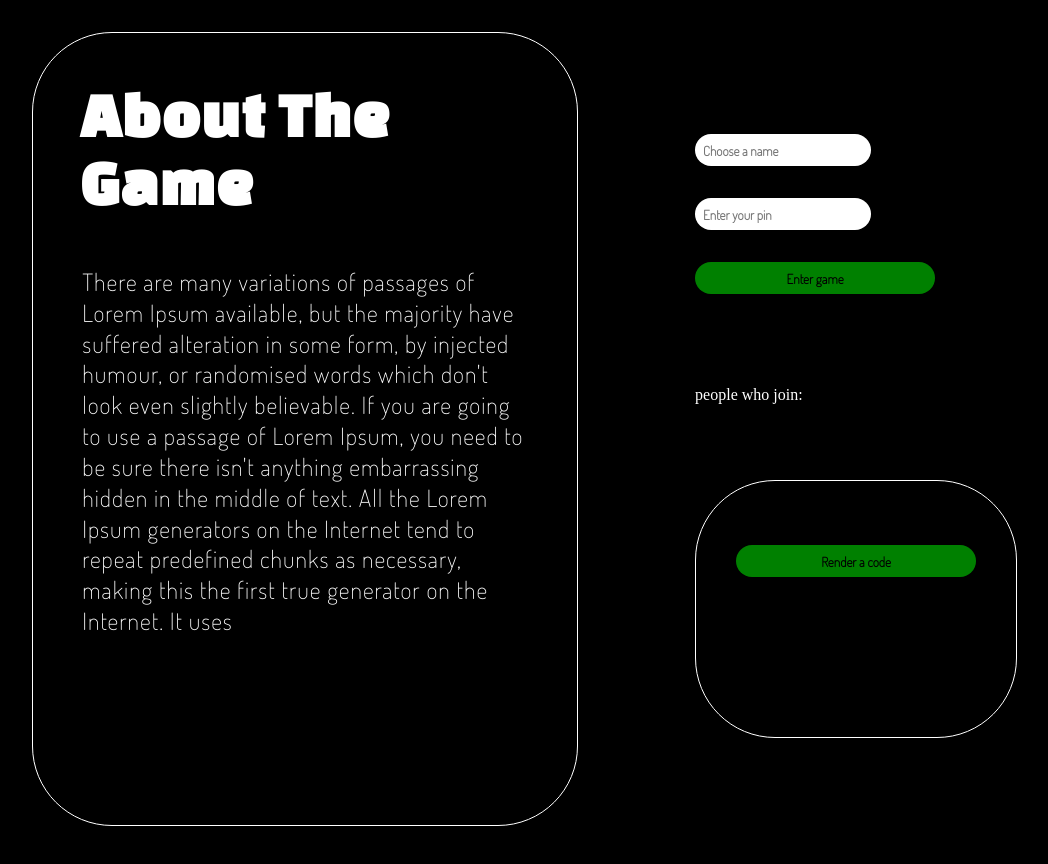
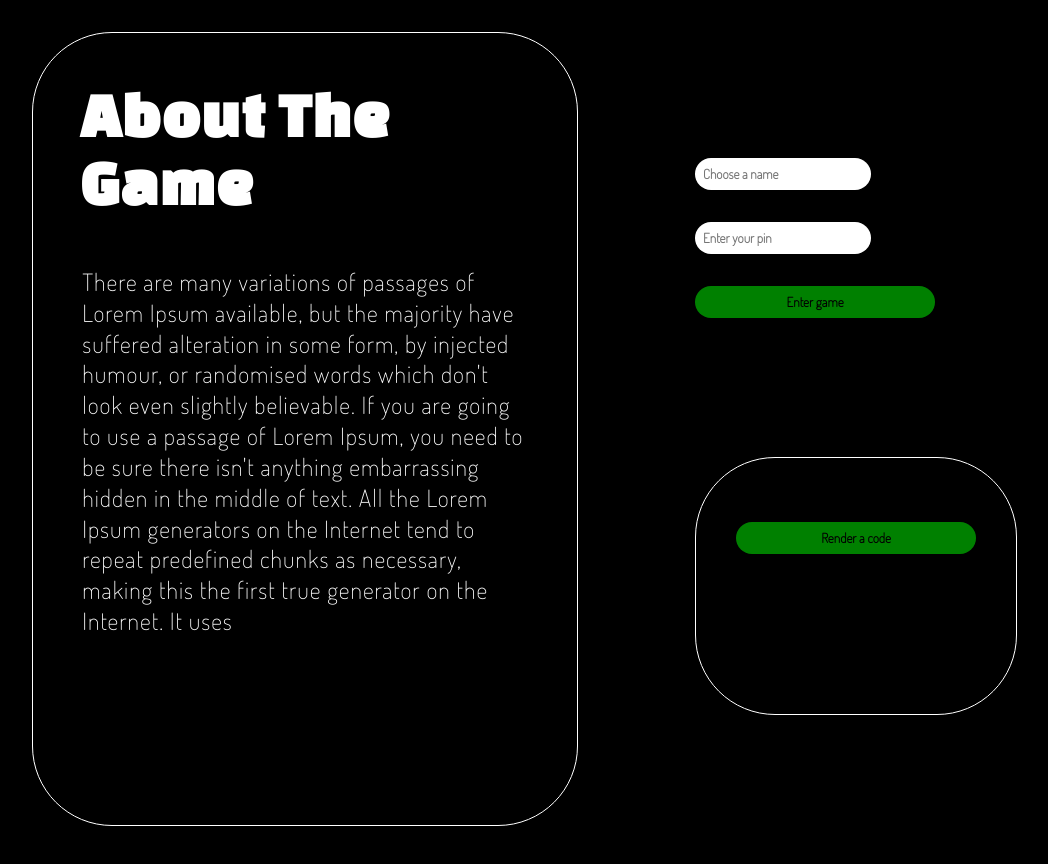
Before and after one commit to mikaGivner/final-project-frontend, a React (Create React App) app: page / in a window 1280 px wide. Shown: the whole page, without its empty margins (19-1067 px from the left). Built offline with nearby package versions, Linux system fonts and the light colour scheme; no server answers; a web font is replaced by a local one.

Commit message:
participants page

```diff
--- a/src/components/GameEntering.js
+++ b/src/components/GameEntering.js
@@ -12,7 +12,7 @@ const socket = io.connect("https://songs-gusses.onrender.com/api/v1/newPlay", {
   transports: ["websocket"],
 });
 export default function GameEntering() {
-  //const [goRoom, setGoRoom] = useState(false);
+  const [goRoom, setGoRoom] = useState(false);
   const { GetPin } = useResult();
   const {
     innerContent,
@@ -24,10 +24,11 @@ export default function GameEntering() {
     setNameError,
     pinError,
     setPinError,
-    joinsPeople,
-    setJoinsPeople,
-    peopleJoin,
-    setEnterToGame,
+    // joinsPeople,
+    // setJoinsPeople,
+    // peopleJoin,
+    // setEnterToGame,
+    //setRoom,
   } = useContext(StatesContext);
   // const [newPin, setNewPin] = useState("");
   // const [newName, setNewName] = useState("");
@@ -37,7 +38,7 @@ export default function GameEntering() {
     ["Choose a name", newName, nameError],
     ["Enter your pin", newPin, pinError],
   ];
-
+  const [joinsPeople, setJoinsPeople] = useState("");
   const [thePin, setThePin] = useState("");
   const [presentPin, setPresentPin] = useState(false);
   const handleGetPin = async () => {
@@ -102,10 +103,10 @@ export default function GameEntering() {
             }
           );
         }
-
+        setGoRoom(true);
         socket.emit("join_room", newPin);
         socket.emit("add_participant", newName);
-        setEnterToGame(true);
+        //setEnterToGame(true);
         // setPeopleJoin(true);
       }
     }
@@ -124,7 +125,7 @@ export default function GameEntering() {
       setJoinsPeople(joinsPeople + data);
       //setPeopleJoin(true);
     });
-  }, [joinsPeople, setJoinsPeople, peopleJoin]);
+  }, [joinsPeople]);
   return (
     <GameEnteringStyle>
       <div className="diveUp">
@@ -145,8 +146,9 @@ export default function GameEntering() {
 
         <Btn theValue="Enter game" theAction={CheckData} key={1} />
       </div>
-
-      <div style={{ color: "#fff" }}>people who join: {joinsPeople}</div>
+      {goRoom && (
+        <div style={{ color: "#fff" }}>people who join: {joinsPeople}</div>
+      )}
 
       <PinRenderStyle className="diveUp">
         {innerContent && !thePin && (
```
